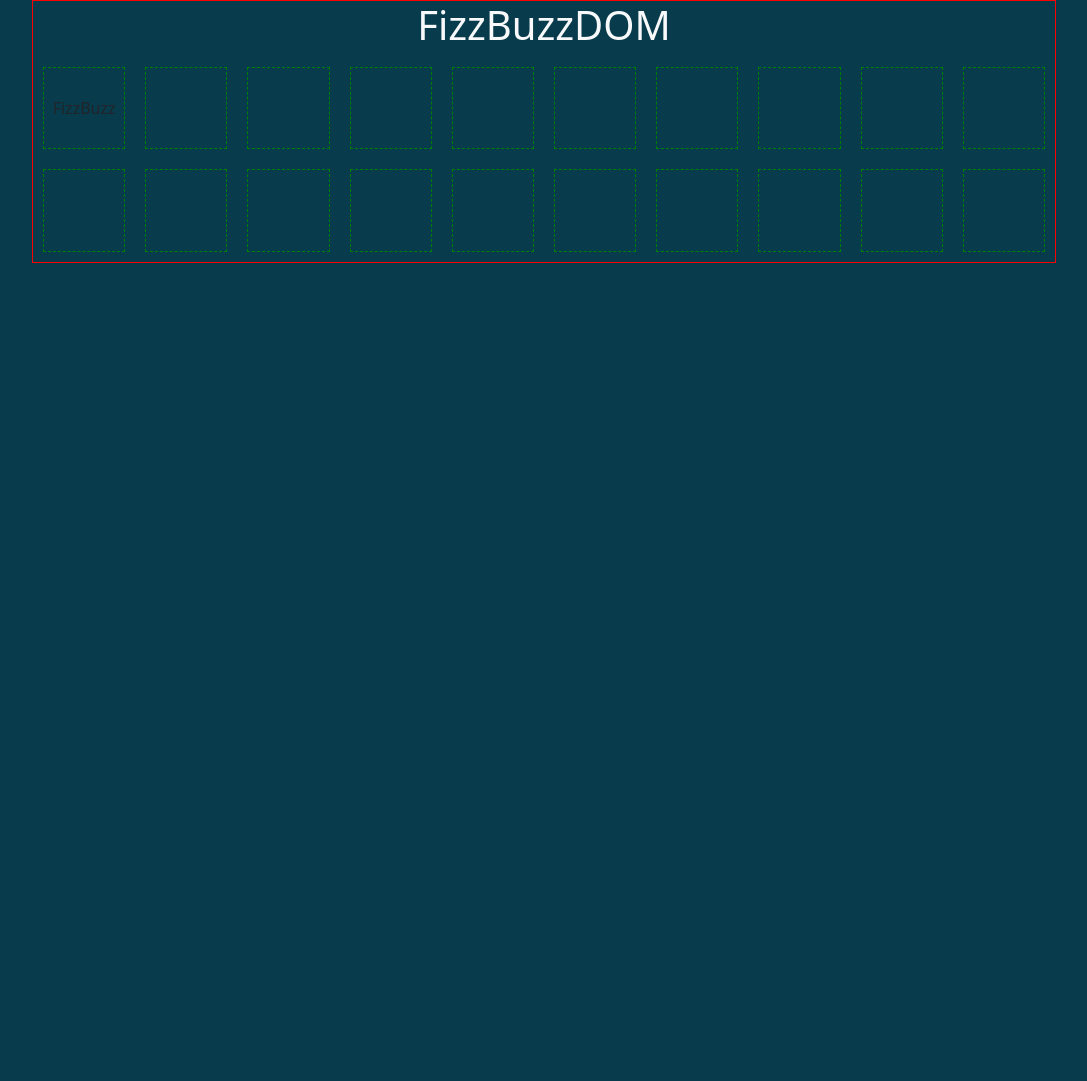
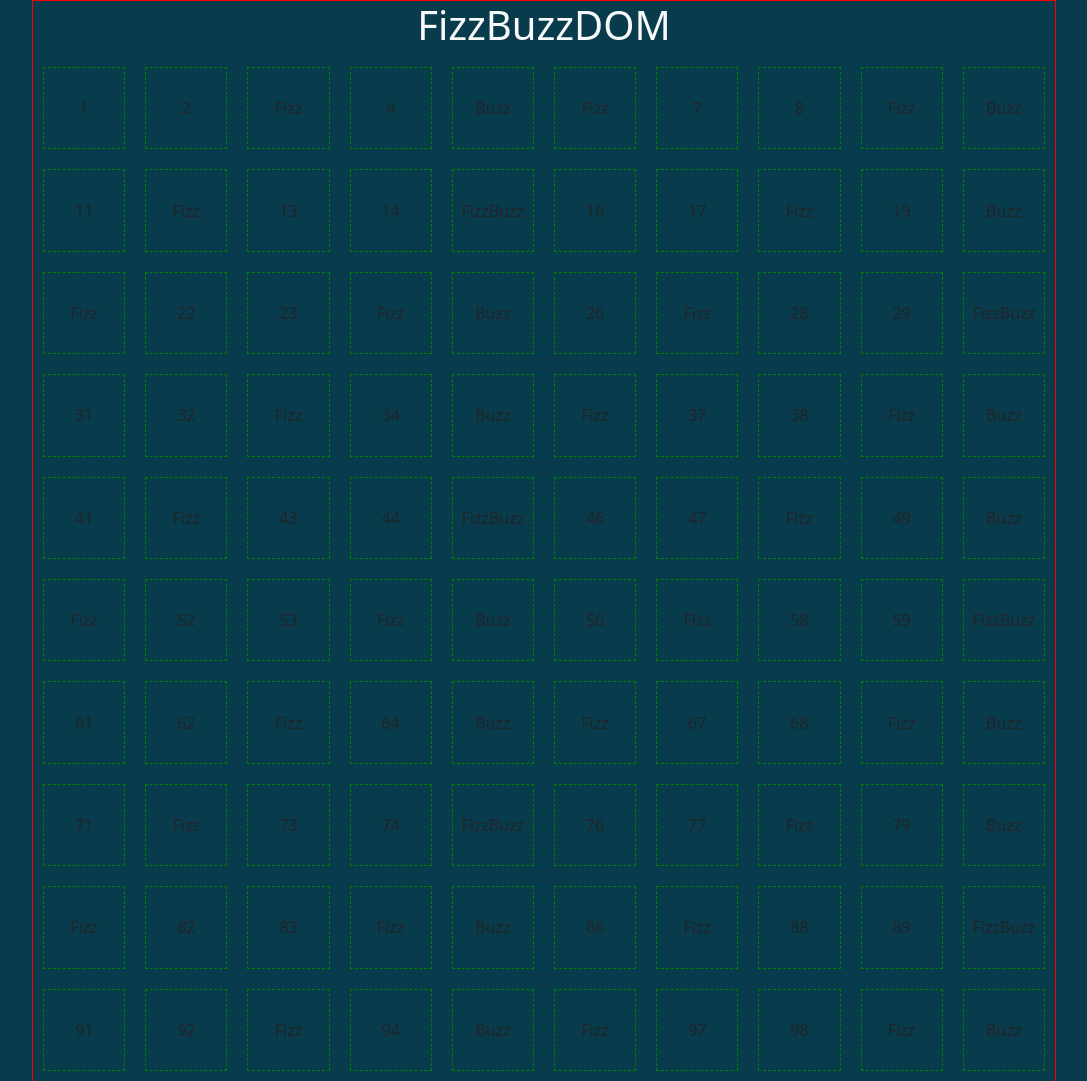
Before and after one commit to andrea-prina/js-fizzbuzz, a plain HTML site: page index.html in a window 1280 px wide. Shown: the whole page, without its empty margins (96-1183 px from the left). Before the commit the page ends 800 px from the top, so only its background shows below. Drawn offline with nearby package versions, Linux system fonts and the light colour scheme.

Commit message:
M2: Milestone 2 Completata

```diff
--- a/index.html
+++ b/index.html
@@ -14,28 +14,7 @@
         <div class="text-light text-center">
             <h1>FizzBuzzDOM</h1>
         </div>
-        <div class="d-flex flex-wrap">
-            <div class="ms_card">FizzBuzz</div>
-            <div class="ms_card"></div>
-            <div class="ms_card"></div>
-            <div class="ms_card"></div>
-            <div class="ms_card"></div>
-            <div class="ms_card"></div>
-            <div class="ms_card"></div>
-            <div class="ms_card"></div>
-            <div class="ms_card"></div>
-            <div class="ms_card"></div>
-            <div class="ms_card"></div>
-            <div class="ms_card"></div>
-            <div class="ms_card"></div>
-            <div class="ms_card"></div>
-            <div class="ms_card"></div>
-            <div class="ms_card"></div>
-            <div class="ms_card"></div>
-            <div class="ms_card"></div>
-            <div class="ms_card"></div>
-            <div class="ms_card"></div>
-        </div>
+        <div class="d-flex flex-wrap" id="cards-wrapper"></div>
 
 
     <script type="text/javascript" src="./js/main.js"></script>
--- a/js/main.js
+++ b/js/main.js
@@ -1,21 +1,30 @@
+const cardsWrapper = document.getElementById("cards-wrapper");
+
 for (let i = 1; i <= 100; i++){
+
+    // Create a new card element and give it the appropriate class
+    const fizzCard = document.createElement("div");
+    fizzCard.classList.add("ms_card")
 
     // Check if the value is multiple of 3 and 5 - if yes, print "FizzBuzz"
     if (i % 3 == 0 && i % 5 == 0){
-        console.log("FizzBuzz")
+        fizzCard.innerHTML = "FizzBuzz";
     } else {
 
         // Check if the value is multiple of 3 - if yes, print "Fizz"
         if (i % 3 == 0){
-            console.log("Fizz")
+            fizzCard.innerHTML = "Fizz";
 
         // Check if the value is multiple of 5 - if yes, print "Buzz"
         } else if (i % 5 == 0){
-            console.log("Buzz")
+            fizzCard.innerHTML = "Buzz";
 
         // Otherwhise, print the value
         } else {
-            console.log(i)
+            fizzCard.innerHTML = i;
         }
     }
+
+    // Append the card in the wrapper element to be shown in the page
+    cardsWrapper.append(fizzCard);
 }
```
